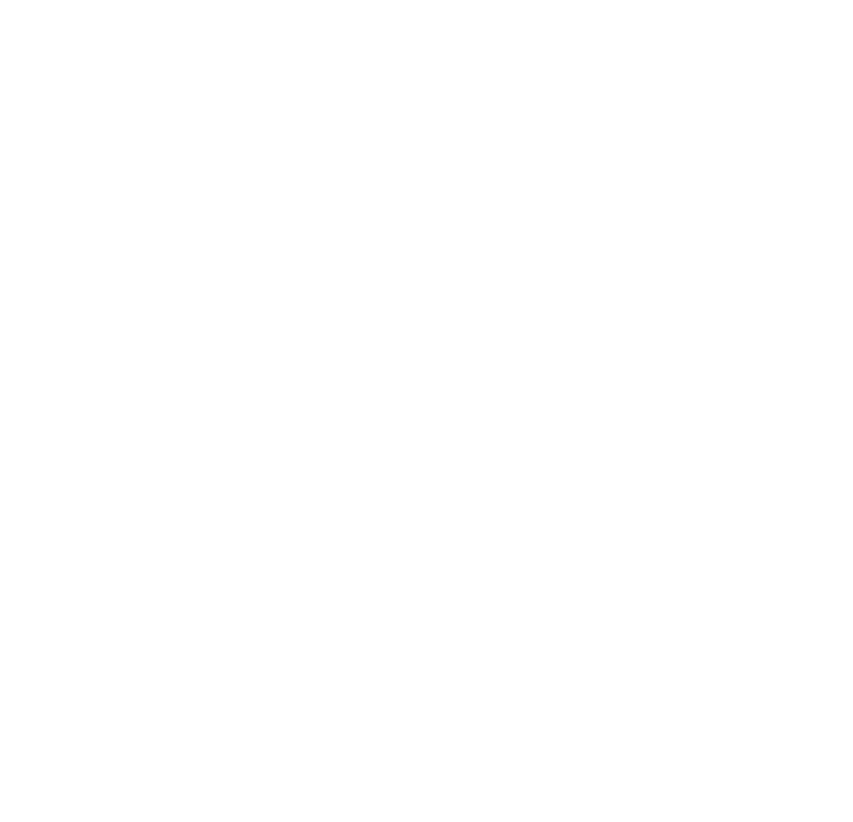
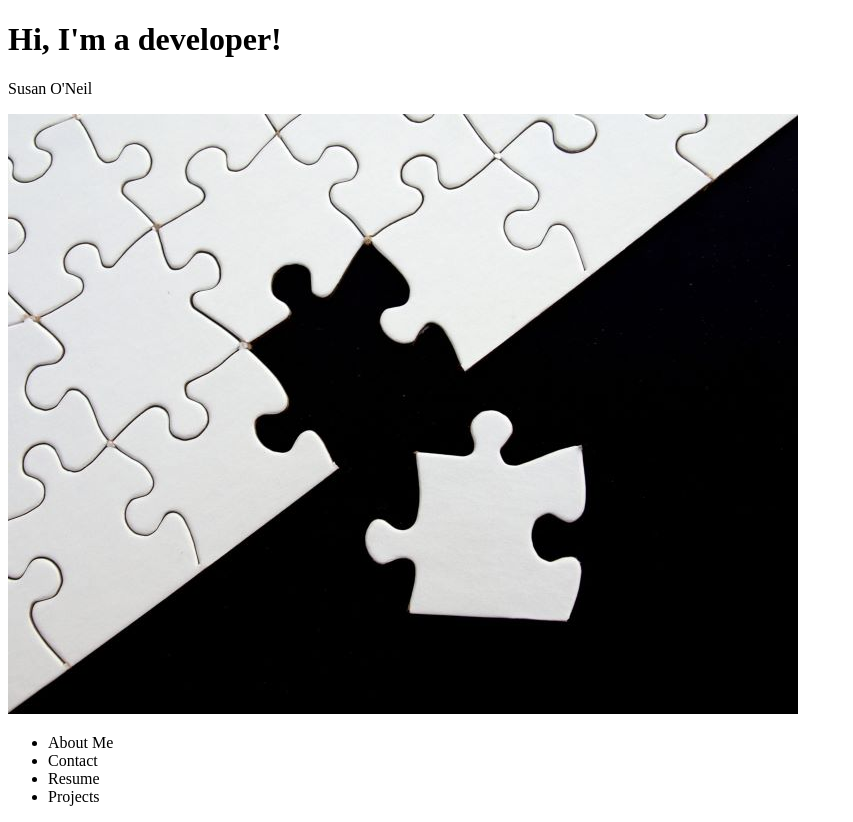
Before and after one commit to susieoneil/C4Prog-WT-PROJ, a plain HTML site: page index.html in a window 1280 px wide. Shown: the whole page, without its empty margins (0-853 px from the left). Before the commit the page ends 800 px from the top, so only its background shows below. Drawn offline with Linux system fonts and the light colour scheme.

Commit message:
feat(index): create html for site home page

```diff
--- a/index.html
+++ b/index.html
@@ -2,9 +2,24 @@
 <html lang="en">
 <head>
   <meta charset="UTF-8">
-  <title>Title</title>
+  <meta name="viewport" content="width=device-width, initial-scale=1">
+  <title>Susan O'Neil | Software/Web Developer</title>
 </head>
 <body>
-
+  <main>
+    <header>
+      <h1>Hi, I'm a developer!</h1>
+      <p>Susan O'Neil</p>
+      <img class="bg-image" src="assets/img/puzzle-match-fit-missing-large.jpg" alt="" width="790" height="600">
+    </header>
+    <nav>
+      <ul>
+        <li>About Me</li>
+        <li>Contact</li>
+        <li>Resume</li>
+        <li>Projects</li>
+      </ul>
+    </nav>
+  </main>
 </body>
 </html>
```
Also changed, not shown: assets/img/puzzle-match-fit-missing-large.jpg (added).
